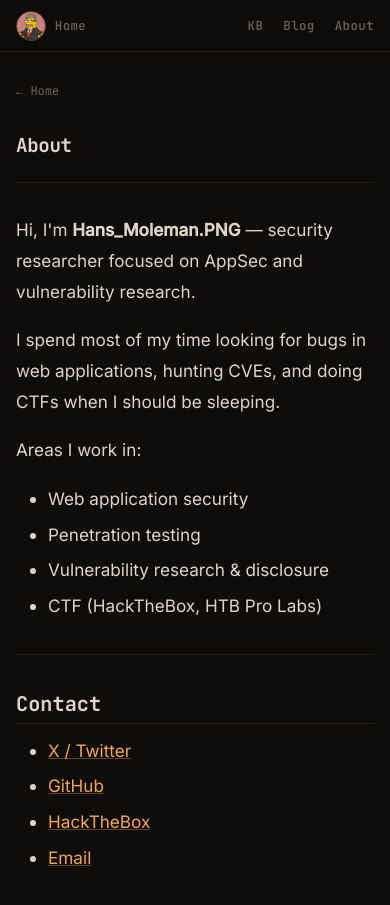
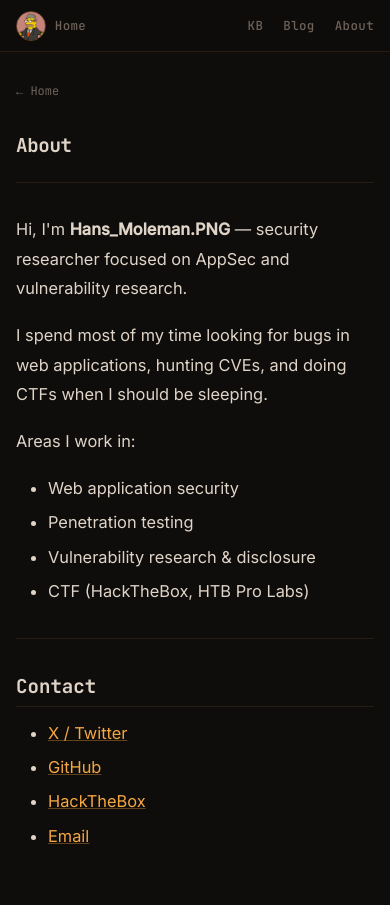
Before and after one commit to HansMolemanPNG/hansmolemanpng.github.io, an MkDocs documentation site: the page built from docs/about.md, in a window 390 px wide and 971 px high. Shown: the top 905 px of the window. Built offline with MkDocs 1.6.1, drawn with Linux system fonts in a browser that asks for light colours.

Commit message:
Mobile: reduce article text vw increase by half
https://claude.ai/code/session_01RkizXWCwpk2GxfPxeWvNQ1

```diff
--- a/docs/assets/style.css
+++ b/docs/assets/style.css
@@ -1101,12 +1101,12 @@ img { max-width: 100%; display: block; }
      when the viewport is dynamically widened to fit wide code blocks.
      pre code intentionally stays at .75rem (not scaled). */
   .article-content,
-  .article-subtitle   { font-size: 4.4vw; }
-  .article-title      { font-size: 5.8vw; }
-  .article-content h1 { font-size: 6vw; }
-  .article-content h2 { font-size: 5.2vw; }
-  .article-content h3 { font-size: 4.8vw; }
-  .article-content h4 { font-size: 4.4vw; }
+  .article-subtitle   { font-size: 4.2vw; }
+  .article-title      { font-size: 5.4vw; }
+  .article-content h1 { font-size: 5.6vw; }
+  .article-content h2 { font-size: 4.9vw; }
+  .article-content h3 { font-size: 4.5vw; }
+  .article-content h4 { font-size: 4.2vw; }
 
   .kb-layout {
     flex-direction: column;
```
